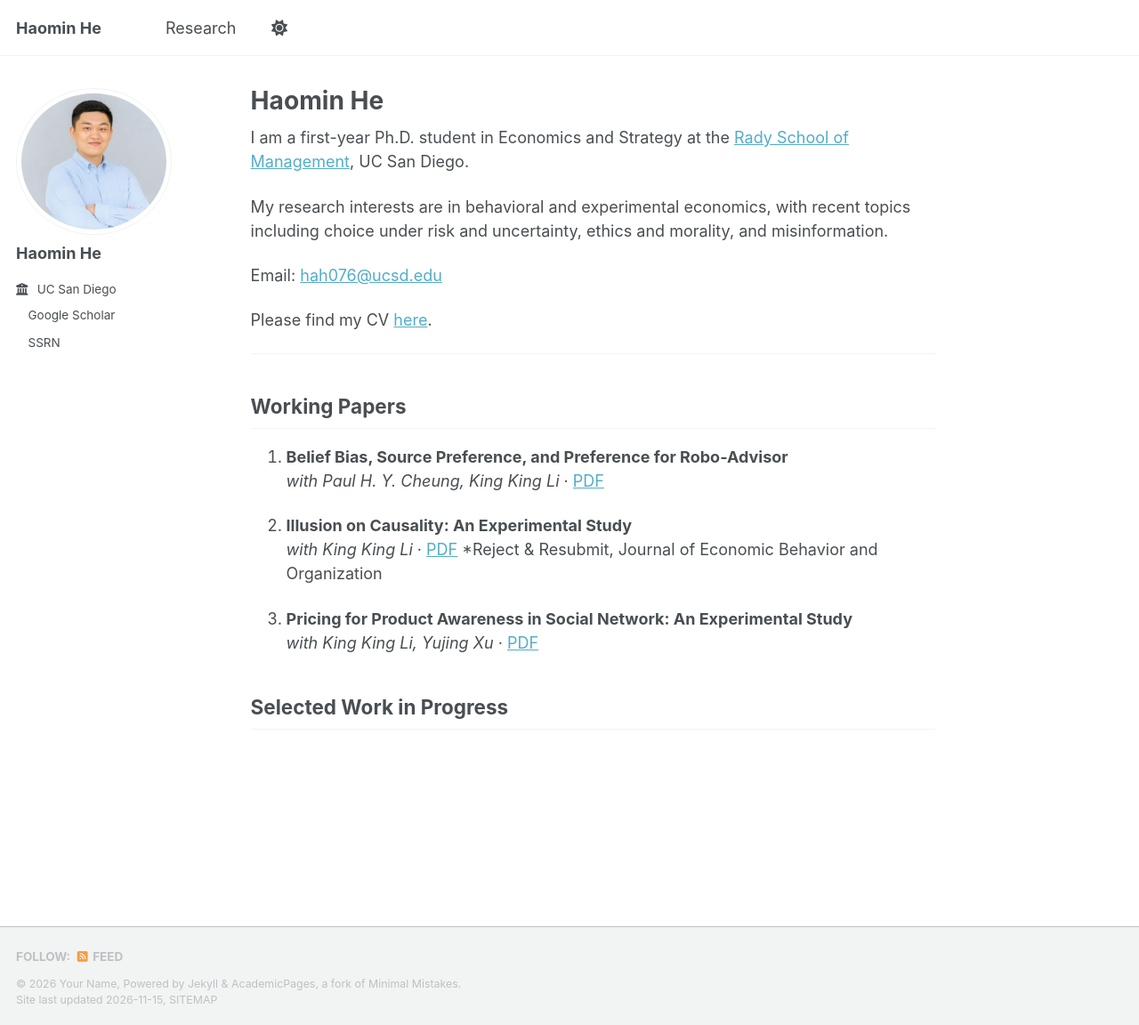
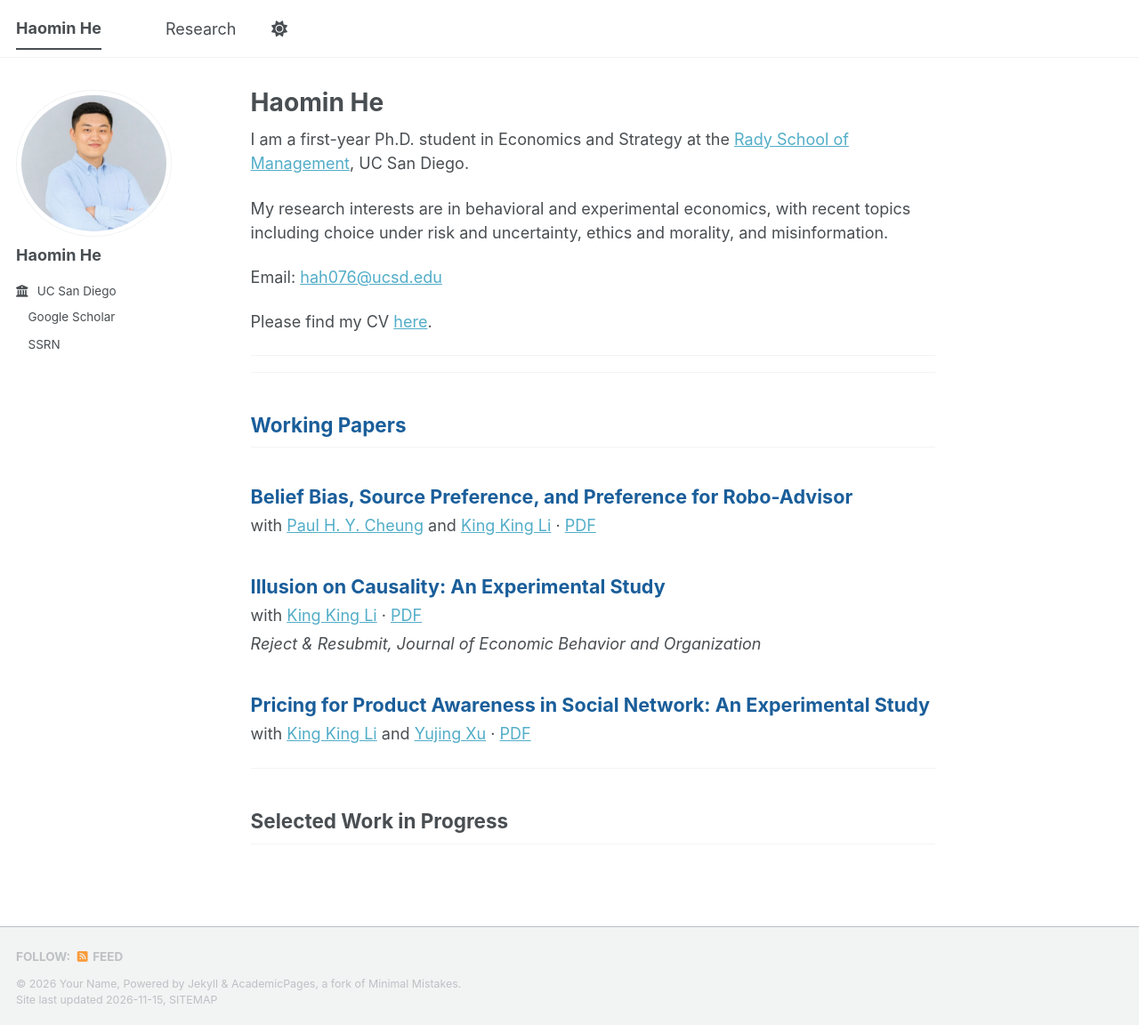
Before and after one commit to haomin-he/haomin-he.github.io, a Jekyll site: the page built from _pages/about.md, in a window 1280 px wide and 1152 px high. Shown: the whole window at 89% size. Built offline with Jekyll 4.4.1, drawn with Linux system fonts in a browser that asks for light colours; a script bundle is joined from its source files by our own code; a style sheet for code colours, icons or effects is not loaded.

Commit message:
Update about.md

```diff
--- a/_pages/about.md
+++ b/_pages/about.md
@@ -18,16 +18,39 @@ Please find my CV <a href="../assets/CV_Haomin_202611.pdf" target="_blank" rel="
 
 ---
 
-## Working Papers
+---
 
-1. **Belief Bias, Source Preference, and Preference for Robo-Advisor**
-   *with Paul H. Y. Cheung, King King Li* · [PDF](../assets/paper1.pdf)
+<h2 style="color: #1a5e9a; margin-bottom: 20px;">Working Papers</h2>
 
-2. **Illusion on Causality: An Experimental Study**
-   *with King King Li* · [PDF](../assets/paper2.pdf)
-   *Reject & Resubmit, Journal of Economic Behavior and Organization
+<div style="margin-bottom: 25px;">
+  <h3 style="margin-bottom: 5px; font-size: 1.2em;">
+    <a href="../assets/paper1.pdf" target="_blank" rel="noopener noreferrer" style="color: #1a5e9a; text-decoration: none;">Belief Bias, Source Preference, and Preference for Robo-Advisor</a>
+  </h3>
+  <div style="margin-bottom: 5px;">
+    with <a href="https://www.paulcheung.net/" target="_blank" rel="noopener noreferrer">Paul H. Y. Cheung</a> and <a href="https://likklab.com/" target="_blank" rel="noopener noreferrer">King King Li</a> · <a href="../assets/paper1.pdf" target="_blank" rel="noopener noreferrer">PDF</a>
+  </div>
+</div>
 
-4. **Pricing for Product Awareness in Social Network: An Experimental Study**
-   *with King King Li, Yujing Xu* · [PDF](../assets/paper3.pdf)
+<div style="margin-bottom: 25px;">
+  <h3 style="margin-bottom: 5px; font-size: 1.2em;">
+    <a href="../assets/paper2.pdf" target="_blank" rel="noopener noreferrer" style="color: #1a5e9a; text-decoration: none;">Illusion on Causality: An Experimental Study</a>
+  </h3>
+  <div style="margin-bottom: 5px;">
+    with <a href="https://likklab.com/" target="_blank" rel="noopener noreferrer">King King Li</a> · <a href="../assets/paper2.pdf" target="_blank" rel="noopener noreferrer">PDF</a>
+  </div>
+  <div>
+    <em>Reject & Resubmit, Journal of Economic Behavior and Organization</em>
+  </div>
+</div>
 
+<div style="margin-bottom: 25px;">
+  <h3 style="margin-bottom: 5px; font-size: 1.2em;">
+    <a href="../assets/paper3.pdf" target="_blank" rel="noopener noreferrer" style="color: #1a5e9a; text-decoration: none;">Pricing for Product Awareness in Social Network: An Experimental Study</a>
+  </h3>
+  <div style="margin-bottom: 5px;">
+    with <a href="https://likklab.com/" target="_blank" rel="noopener noreferrer">King King Li</a> and <a href="https://yujingxu.weebly.com/" target="_blank" rel="noopener noreferrer">Yujing Xu</a> · <a href="../assets/paper3.pdf" target="_blank" rel="noopener noreferrer">PDF</a>
+  </div>
+</div>
+
+---
 ## Selected Work in Progress
```
Also changed, not shown: other parts of _pages/about.md (+1 -1 lines).
